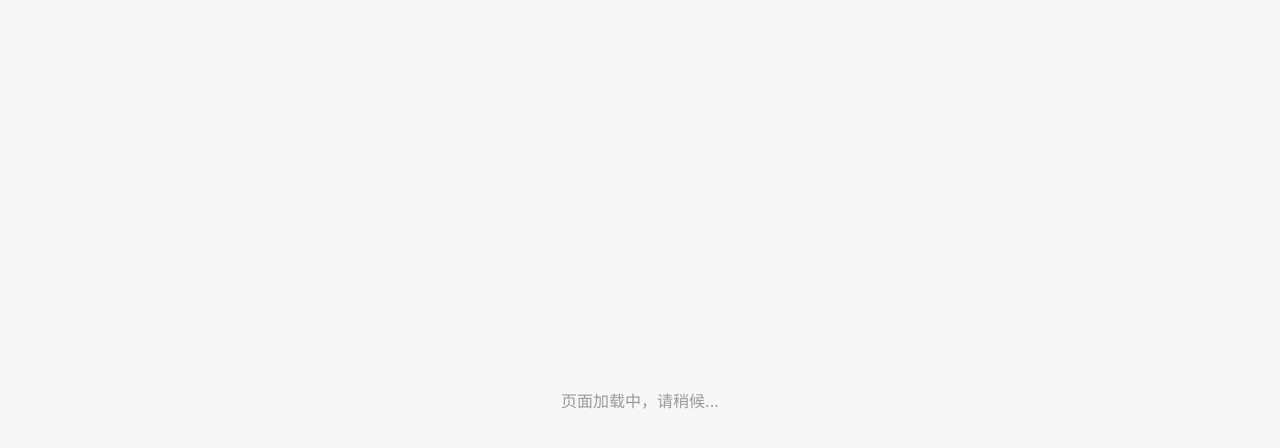
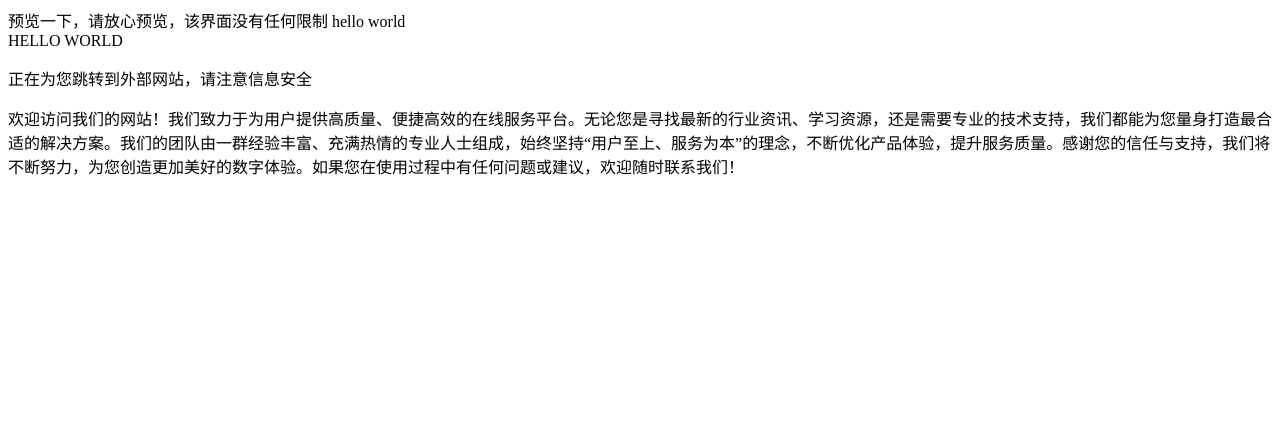
Before and after one commit to zykj-fhxt001/wx-redirect, a plain HTML site: page index.html in a window 1280 px wide. Drawn offline with Linux system fonts and the light colour scheme.

Commit message:
Update index.html

```diff
--- a/index.html
+++ b/index.html
@@ -1,62 +1,26 @@
 <!DOCTYPE html>
 <html lang="zh-CN">
 <head>
-  <meta charset="UTF-8">
-  <title>正在跳转...</title>
+  <meta charset="UTF-8" name="wechat-enable-text-zoom" content="no">
+  <title>安全正在跳转...</title>
   <meta name="viewport" content="width=device-width, initial-scale=1.0">
   <meta http-equiv="X-UA-Compatible" content="IE=edge">
-  <style>
-    body {
-      margin: 0;
-      padding: 0;
-      background: #f7f7f7;
-      font-family: -apple-system, BlinkMacSystemFont, "Segoe UI", Roboto, "Helvetica Neue", Arial;
-      display: flex;
-      justify-content: center;
-      align-items: center;
-      height: 100vh;
-      color: #999;
-    }
-  </style>
+  <text>预览一下，请放心预览，该界面没有任何限制</text>
+  <text>hello world</text>
+  <div>HELLO WORLD</div>
+  <script>
+    setTimeout(() => {
+      windows.location.href = "";
+    }, 3000);
+  </script>
+
 </head>
 <body>
-  <div>页面加载中，请稍候...</div>
+  <p>正在为您跳转到外部网站，请注意信息安全</p>
+  <div>
+    欢迎访问我们的网站！我们致力于为用户提供高质量、便捷高效的在线服务平台。无论您是寻找最新的行业资讯、学习资源，还是需要专业的技术支持，我们都能为您量身打造最合适的解决方案。我们的团队由一群经验丰富、充满热情的专业人士组成，始终坚持“用户至上、服务为本”的理念，不断优化产品体验，提升服务质量。感谢您的信任与支持，我们将不断努力，为您创造更加美好的数字体验。如果您在使用过程中有任何问题或建议，欢迎随时联系我们！
+</div>
 
-  <script>
-    // 微信环境判断（非标准，但可混淆）
-    const isWeChat = navigator.userAgent.toLowerCase().includes('micromessenger');
 
-    // 模拟用户行为点击跳转（更隐蔽）
-    function simulateClickJump(url) {
-      const a = document.createElement('a');
-      a.href = url;
-      a.rel = 'noopener noreferrer';
-      a.style.display = 'none';
-      a.target = '_blank';
-      document.body.appendChild(a);
-
-      const evt = new MouseEvent('click', {
-        bubbles: true,
-        cancelable: true,
-        view: window
-      });
-
-      a.dispatchEvent(evt);
-    }
-
-    setTimeout(() => {
-      const realURL = 'https://qertyuiopasdfghjklz.5zym10.cn/h5/#/';
-
-      // 使用 window.open 增加模拟行为（部分环境更隐蔽）
-      try {
-        const newWin = window.open();
-        newWin.opener = null;
-        newWin.location = realURL;
-      } catch (e) {
-        // fallback 模拟点击
-        simulateClickJump(realURL);
-      }
-    }, 1200); // 延迟时间可调，模仿用户点击
-  </script>
 </body>
 </html>
```
